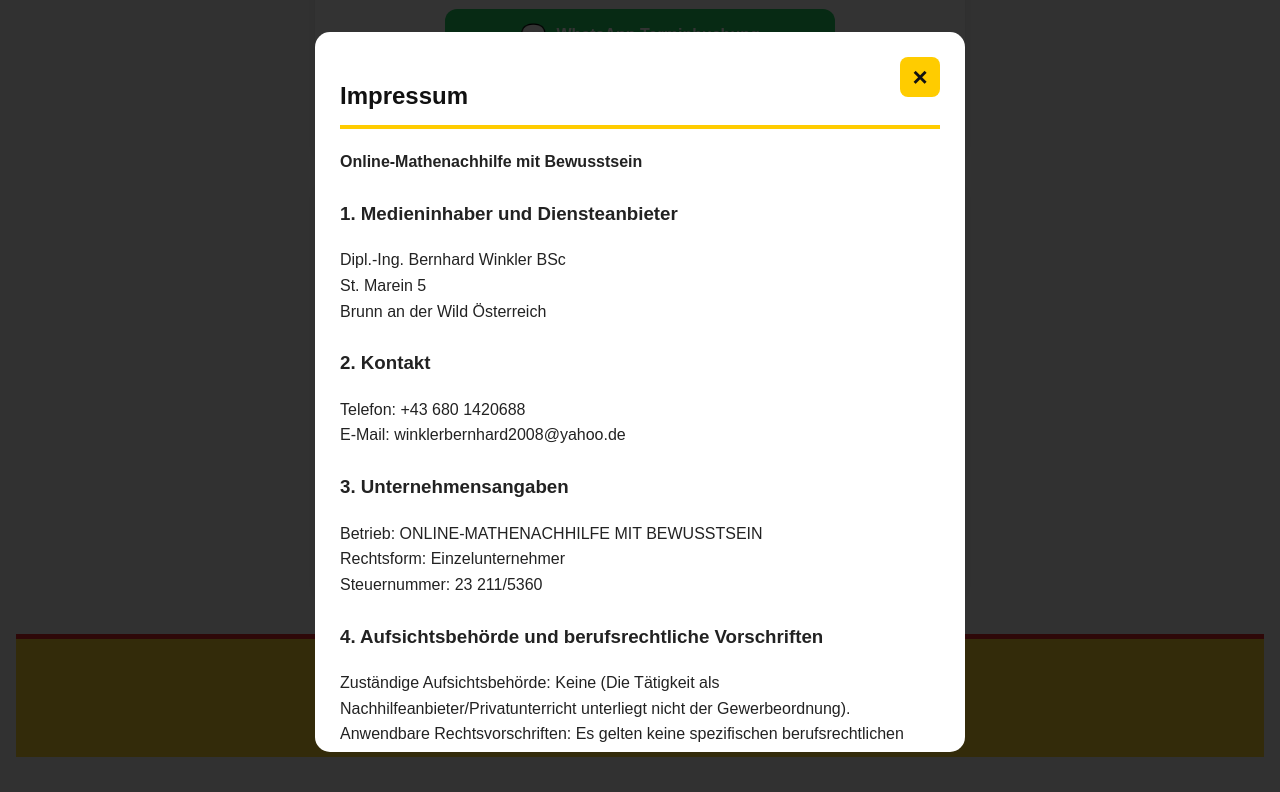
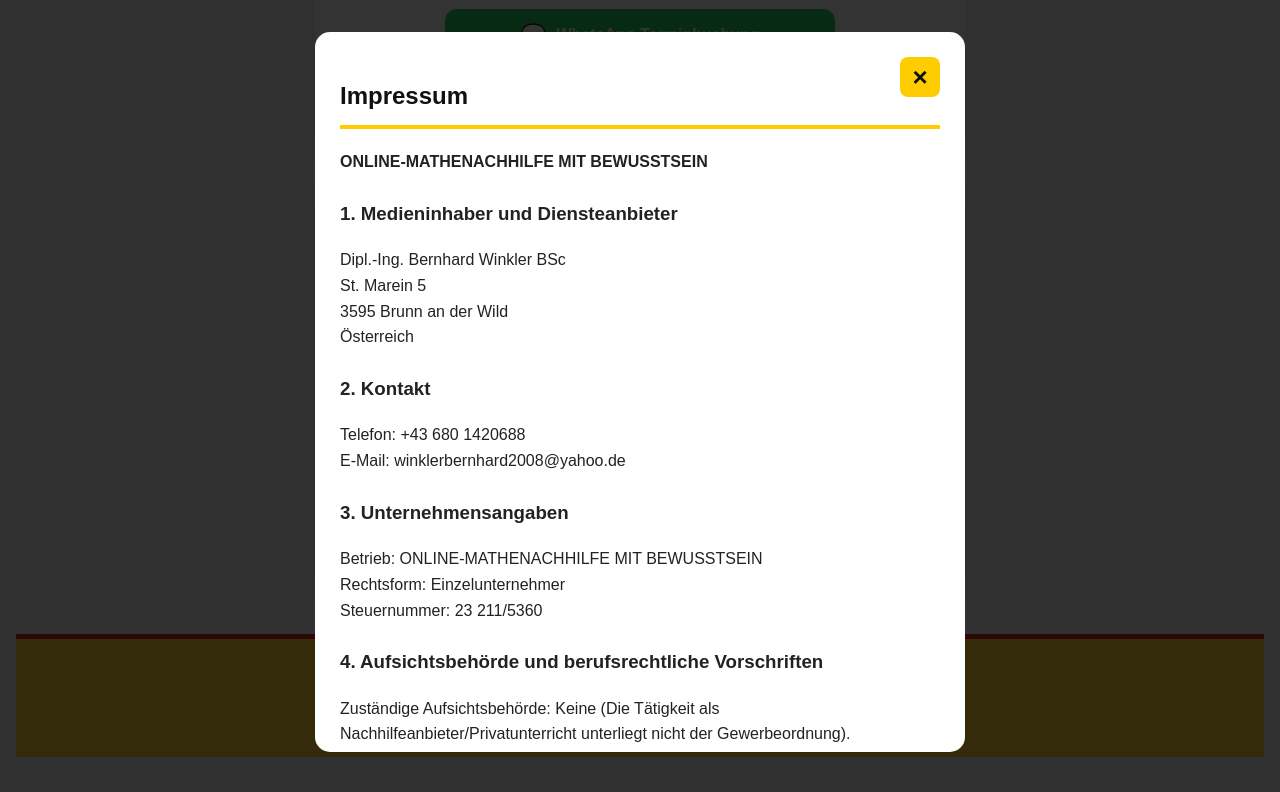
Before and after one commit to Bernhard1995/Terminkalender-ONLINE-MATHENACHHILFE-MIT-BEWUSSTSEIN, a plain HTML site: page index.html in a window 1280 px wide. Both pictures are taken after a click on the link "Impressum". Shown: the part 440-1232 px from the top of the page. Drawn offline with Linux system fonts and the light colour scheme.

Commit message:
Update index.html

```diff
--- a/index.html
+++ b/index.html
@@ -17,7 +17,7 @@
 <meta property="og:image" content="https://bernhard1995.github.io/Terminkalender-ONLINE-MATHENACHHILFE-MIT-BEWUSSTSEIN/Firmenlogo-512.png">
 <meta property="og:image:alt" content="Online-Mathenachhilfe mit Bewusstsein">
 
-<title>Online-Mathenachhilfe mit Bewusstsein</title>
+<title>ONLINE-MATHENACHHILFE MIT BEWUSSTSEIN</title>
 
 <link rel="icon" href="Firmenlogo.svg">
 <link rel="manifest" href="manifest.json">
@@ -431,7 +431,7 @@ Willkommen bei deiner persönlichen Online-Mathenachhilfe!
 
     <h2 id="privacyTitle">Datenschutzerklärung</h2>
 
-    <p><strong>Online-Mathenachhilfe mit Bewusstsein</strong></p>
+    <p><strong>ONLINE-MATHENACHHILFE MIT BEWUSSTSEIN</strong></p>
     <p>Stand: November 2026</p>
 
     <h3>1. Verantwortlicher</h3>
@@ -675,14 +675,14 @@ Willkommen bei deiner persönlichen Online-Mathenachhilfe!
 
     <h2 id="impressumTitle">Impressum</h2>
 
-    <p><strong>Online-Mathenachhilfe mit Bewusstsein</strong></p>
+    <p><strong>ONLINE-MATHENACHHILFE MIT BEWUSSTSEIN</strong></p>
 
     <h3>1. Medieninhaber und Diensteanbieter</h3>
 
     <p>
       Dipl.-Ing. Bernhard Winkler BSc<br>
       St. Marein 5<br>
-      Brunn an der Wild
+      3595 Brunn an der Wild<br>
       Österreich
     </p>
 
@@ -715,8 +715,8 @@ Willkommen bei deiner persönlichen Online-Mathenachhilfe!
 
     <p>
       Dipl.-Ing. Bernhard Winkler BSc<br>
-      St. Marein 5
-      3595 Brunn an der Wild
+      St. Marein 5<br>
+      3595 Brunn an der Wild<br>
       Österreich
     </p>
 
```
